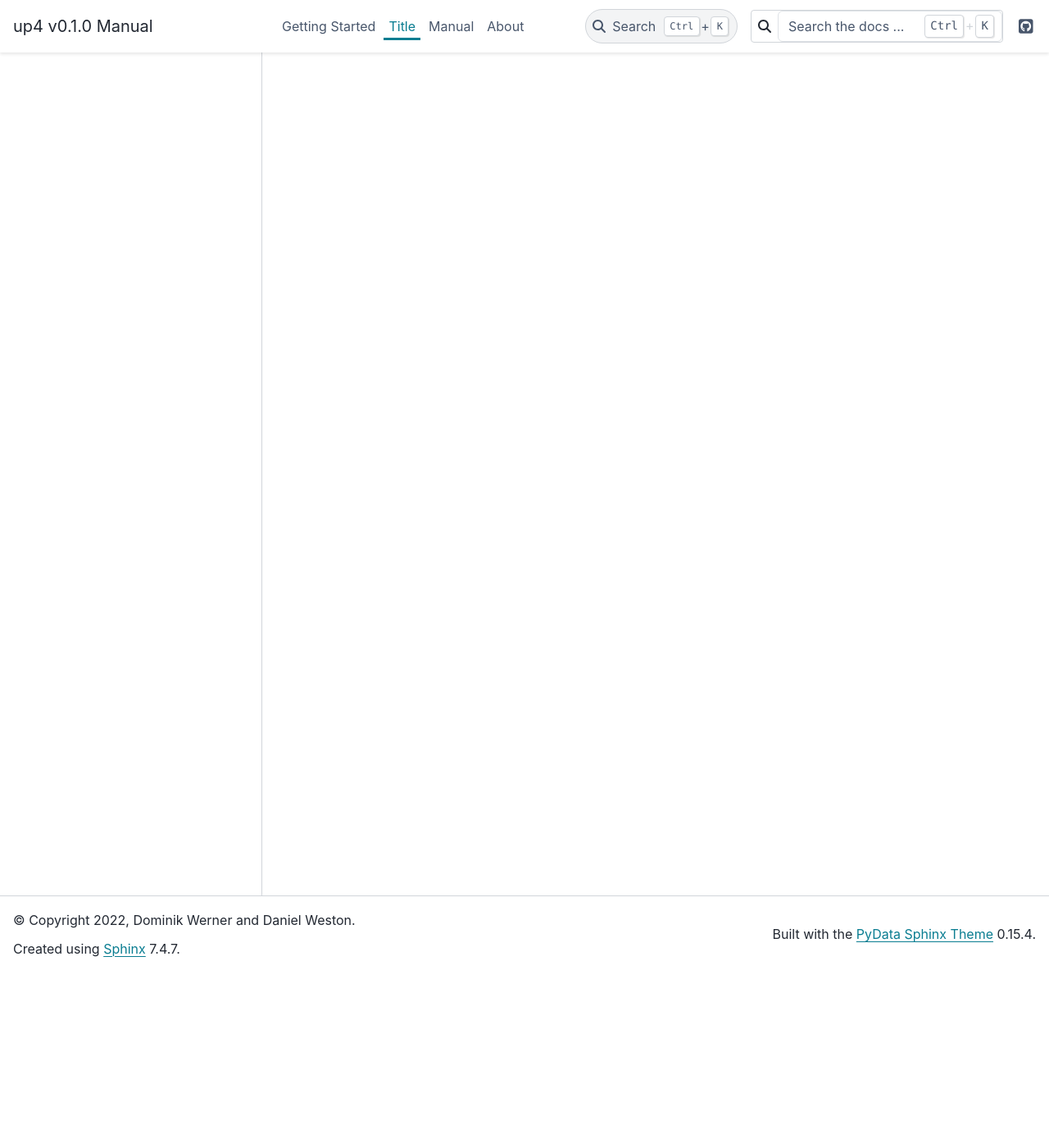
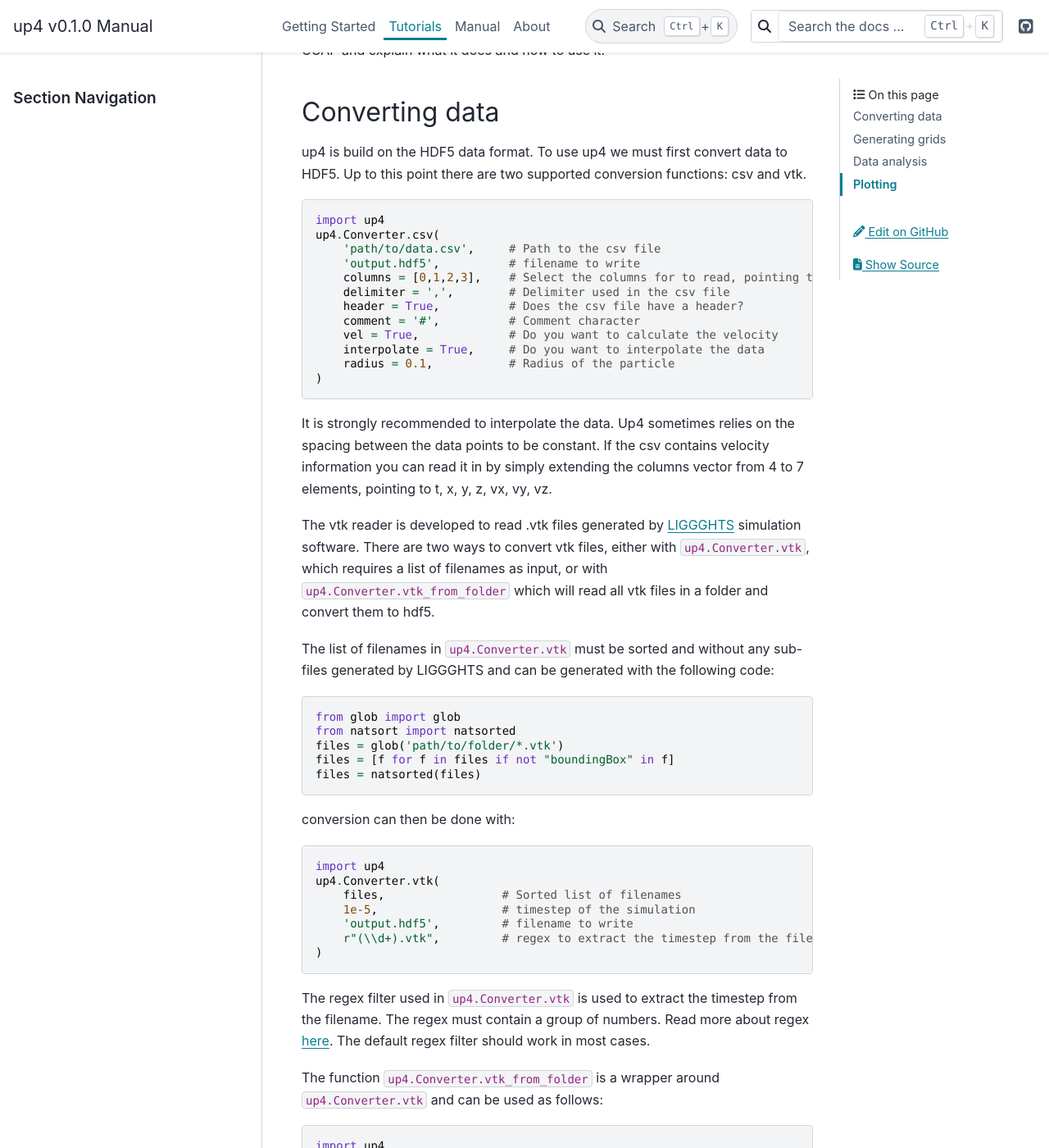
Before and after one commit to uob-positron-imaging-centre/up4, a Sphinx documentation site: the page built from docs/tutorials/index.rst, in a window 1280 px wide and 1400 px high, scrolled down 214 px. Shown: the whole window at 82% size. Built offline with Sphinx 7.4.7 and the PyData theme 0.15.4, drawn with Linux system fonts in a browser that asks for light colours; some of the changed text lies outside the part shown.

Commit message:
tutorial

```diff
--- a/docs/index.rst
+++ b/docs/index.rst
@@ -14,6 +14,12 @@ Has this ever happened to you:
 * You have spent a non-trivial amount of time generating post-processing code to analyse this data, wishing that there was a toolset that could do this for you and save time?
 
 Fear not, this is *precisely* the aim of UPPPP, the Universal Post Processor for Particulate Processes!
+
+|CI|
+..
+   .. |CI| image::  https://img.shields.io/github/workflow/status/uob-positron-imaging-centre/up4/main?logo=github&style=flat-square&maxAge=600
+   :target: https://github.com/uob-positron-imaging-centre/up4
+   make badge on https://shields.io/category/build
 
 Hi Dom, using `these docs <https://fastobo.readthedocs.io/en/latest/index.html#>`_ and `this repo <https://github.com/fastobo/fastobo-py>`_ as a template for how we do python docs. RST docs are located `here <https://sublime-and-sphinx-guide.readthedocs.io/en/latest/index.html>`_
 
--- a/docs/tutorials/index.rst
+++ b/docs/tutorials/index.rst
@@ -1,3 +1,153 @@
 *****
-Title
+Tutorials
 *****
+The usual workflow in up4 consists of 4 steps: Converting, Generating grids, Analysis, and Plotting or short CGAP.
+This tutorial will go through each element in CGAP and explain what it does and how to use it.
+
+
+Converting data
+---------------
+up4 is build on the HDF5 data format. To use up4 we must first convert data to HDF5.
+Up to this point there are two supported conversion functions: csv and vtk.
+
+
+.. code-block:: python
+
+    import up4
+    up4.Converter.csv(
+        'path/to/data.csv',     # Path to the csv file
+        'output.hdf5',          # filename to write
+        columns = [0,1,2,3],    # Select the columns for to read, pointing to the time, x-, y-, z-positions
+        delimiter = ',',        # Delimiter used in the csv file
+        header = True,          # Does the csv file have a header?
+        comment = '#',          # Comment character
+        vel = True,             # Do you want to calculate the velocity
+        interpolate = True,     # Do you want to interpolate the data
+        radius = 0.1,           # Radius of the particle
+    )
+
+It is strongly recommended to interpolate the data. Up4 sometimes relies on the spacing between the data points to be constant.
+If the csv contains velocity information you can read it in by simply extending the columns vector from 4 to 7 elements, pointing to t, x, y, z, vx, vy, vz.
+
+
+The vtk reader is developed to read .vtk files generated by `LIGGGHTS <https://www.cfdem.com/liggghts-open-source-discrete-element-method-particle-simulation-code>`_ simulation software.
+There are two ways to convert vtk files, either with :code:`up4.Converter.vtk`, which requires a list of filenames as input, or with :code:`up4.Converter.vtk_from_folder`
+which will read all vtk files in a folder and convert them to hdf5.
+
+The list of filenames in :code:`up4.Converter.vtk` must be sorted and without any sub-files generated by LIGGGHTS and can be generated with the following code:
+
+.. code-block:: python
+
+    from glob import glob
+    from natsort import natsorted
+    files = glob('path/to/folder/*.vtk')
+    files = [f for f in files if not "boundingBox" in f]
+    files = natsorted(files)
+
+conversion can then be done with:
+
+.. code-block:: python
+
+    import up4
+    up4.Converter.vtk(
+        files,                 # Sorted list of filenames
+        1e-5,                  # timestep of the simulation
+        'output.hdf5',         # filename to write
+        r"(\\d+).vtk",         # regex to extract the timestep from the filename
+    )
+
+The regex filter used in :code:`up4.Converter.vtk` is used to extract the timestep from the filename. The regex must contain a group of numbers.
+Read more about regex `here <https://docs.python.org/3/howto/regex.html>`_. The default regex filter should work in most cases.
+
+The function :code:`up4.Converter.vtk_from_folder` is a wrapper around :code:`up4.Converter.vtk` and can be used as follows:
+
+.. code-block:: python
+
+    import up4
+    up4.Converter.vtk_from_folder(
+        'path/to/folder',       # Path to the folder containing the vtk files
+        1e-5,                   # timestep of the simulation
+        'output.hdf5',          # filename to write
+        r"(\\d+).vtk",          # regex to extract the timestep from the filename
+    )
+
+Short notice on stats: Once you generated your hdf5 file you can read it in using the :code:`up4.Data` class.
+If you include the class in a normal print function the output may look as following:
+
+.. code-block:: python
+
+    import up4
+    data = up4.Data('output.hdf5')
+    print(data)
+
+    """
+    Dimensions of the system:
+         x -0.07-->0.06
+         y 0.00-->0.13
+         z -0.09-->0.01
+    The max time of this set is : 2.00
+    Number of Particles: 1
+    Mean velocity of: 0.44 m/s
+    Minimum velocity 0.03 m/s
+    Maximum Velocity 0.74 m/s
+    """
+
+
+Generating grids
+------------------
+
+Grids are one of the main parts in up4. They determine where (spatially) and in which way we want to have a look at the data.
+The grid is generated by the :code:`up4.Grid` class.
+
+Two different grid species are supported:
+
+#. Cartesian
+
+#. Cylindrical
+
+the simplest way to generate a grid is to use :code:`up4.Grid.cartesian_from_data` or :code:`up4.Grid.cylindrical_from_data`.
+Those functions automatically apply the system boundaries of the data given as their own boundaries.
+
+To use those functions we need to read in the data using the :code:`up4.Data` class.
+
+
+.. code-block:: python
+
+    import up4
+    data = up4.Data("path/to/data.hdf5")
+    grid_car = up4.Grid.cartesian_from_data(    data, cells =[20,20,20])
+    grid_cyl = up4.Grid.cylindrical_from_data(  data, cells =[20,20,20])
+
+
+Data analysis
+----------------
+
+Data analysis is done by methods of the :code:`up4.Data` class. The most important methods are:
+
+- :code:`up4.Data.vectorfield`: Calculates the velocity vector field of the data
+- :code:`up4.Data.velocityfield`: Calculates the magnitude velocity field of the data
+- :code:`up4.Data.numbersfield`: Calculates the number field of the data
+
+
+.. code-block:: python
+
+    import up4
+    data = up4.Data("path/to/data.hdf5")
+    grid_car = up4.Grid.cartesian_from_data(data, cells =[20,20,20])
+    velocity_field = data.velocityfield(grid_car)
+
+
+all functions can be called with any type of grid.
+The velocity field in this example can also be calculated in cylindrical coordinates:
+
+.. code-block:: python
+
+    import up4
+    data = up4.Data("path/to/data.hdf5")
+    grid_cyl = up4.Grid.cylindrical_from_data(data, cells =[20,20,20])
+    velocity_field = data.velocityfield(grid_cyl)
+
+Plotting
+--------
+
+for mr Weston
```
